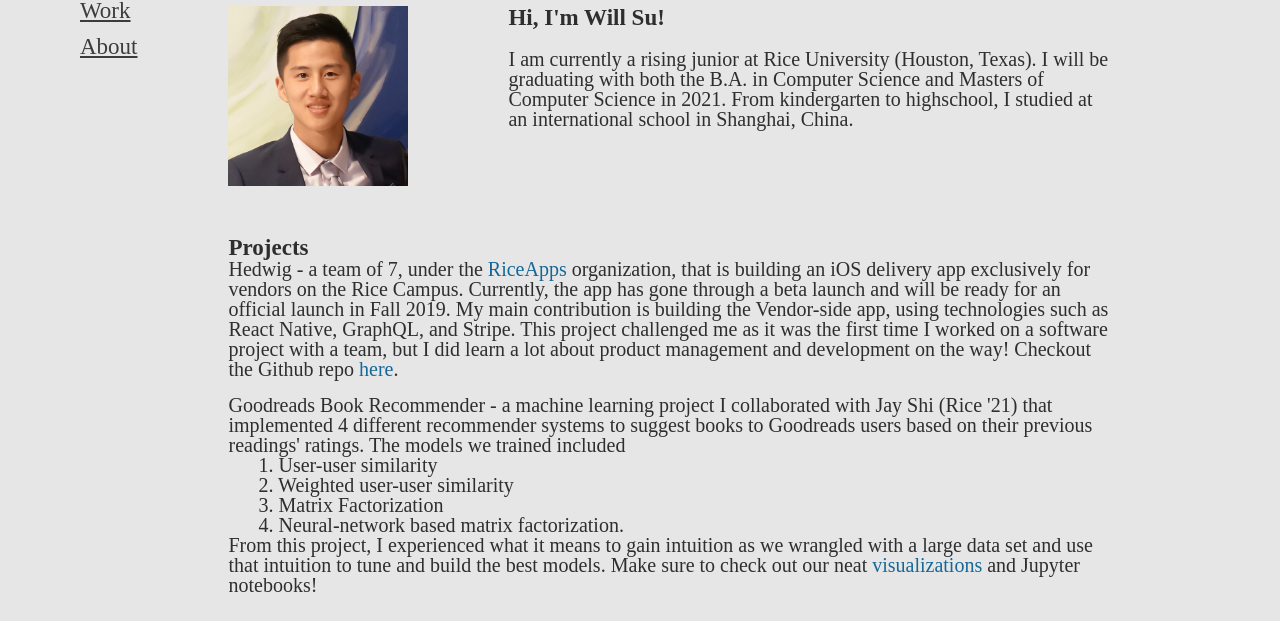
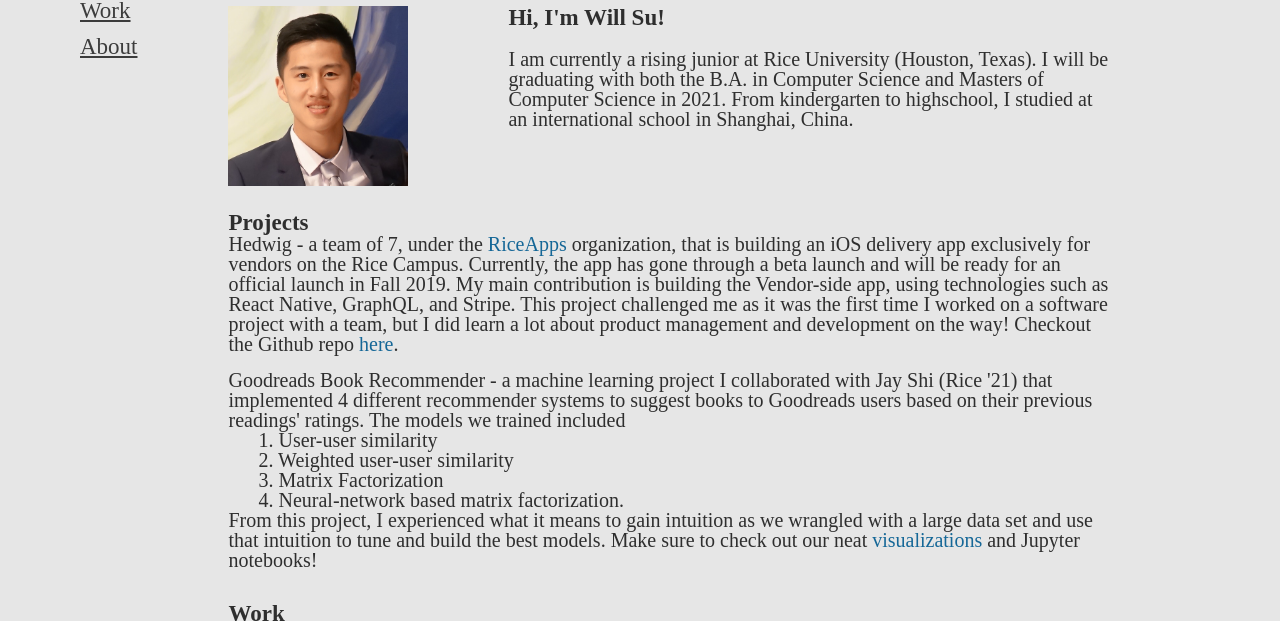
Before and after one commit to willsu88/resumeWebsite, a Gatsby site: page / in a window 1280 px wide. Shown: the part 181-802 px from the top of the page. Built offline with nearby package versions, Linux system fonts and the light colour scheme; Gatsby itself is replaced by a stand-in of ours.

Commit message:
fixed again

```diff
--- a/src/pages/index.js
+++ b/src/pages/index.js
@@ -34,7 +34,7 @@ const IndexPage = () => (
     </div>
 
     <div class ="container">
-        <div class = "paddingFromImage">
+
           <b> Projects </b>
           <p>
             Hedwig - a team of 7, under the <a href ="https://riceapps.org/" class = "link" target ="blank">RiceApps</a> organization,
@@ -59,7 +59,7 @@ const IndexPage = () => (
             <a href ="https://github.com/willsu88/GoodreadsProject" class = "link" target ="blank"> visualizations</a> and Jupyter notebooks!
 
           </p>
-        </div>
+
           <br></br>
           <b> Work </b>
           <p>
```
